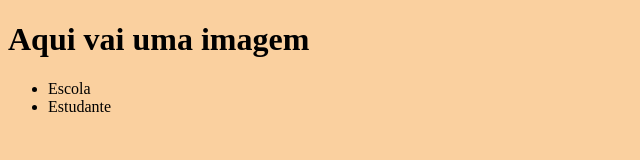
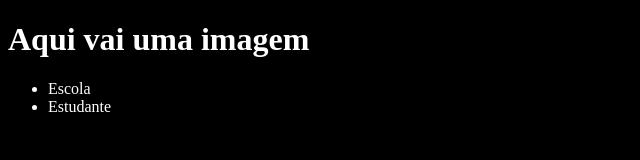
Before and after one commit to onlyolimp1o/alura-start, a plain HTML site: page index.html in a window 1280 px wide. Shown: the whole page, without its empty margins (0-640 px from the left). Drawn offline with Linux system fonts and the light colour scheme.

Commit message:
Update style.css

```diff
--- a/style.css
+++ b/style.css
@@ -1,3 +1,5 @@
 body{
-    background-color: #fad09f;
+    background-color: #000000;
+    color: #ffffff;
+
 }
```
